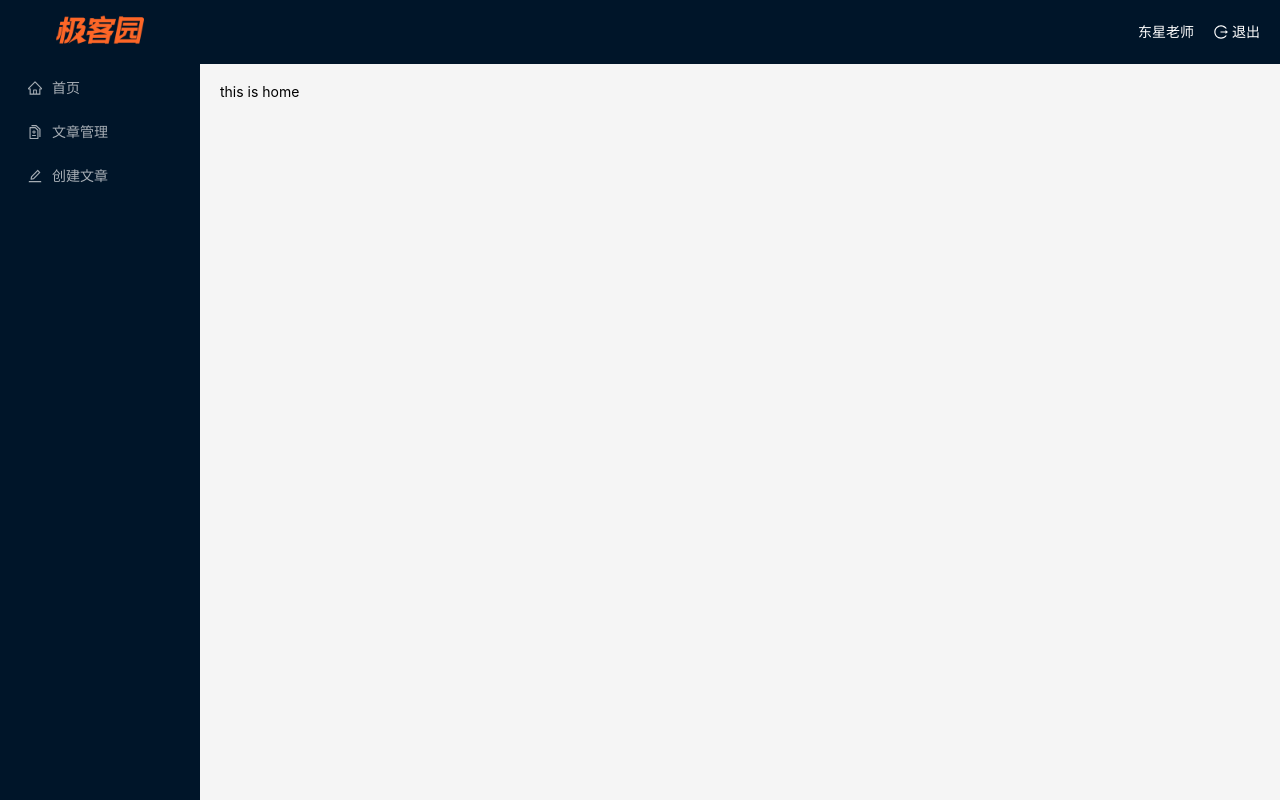
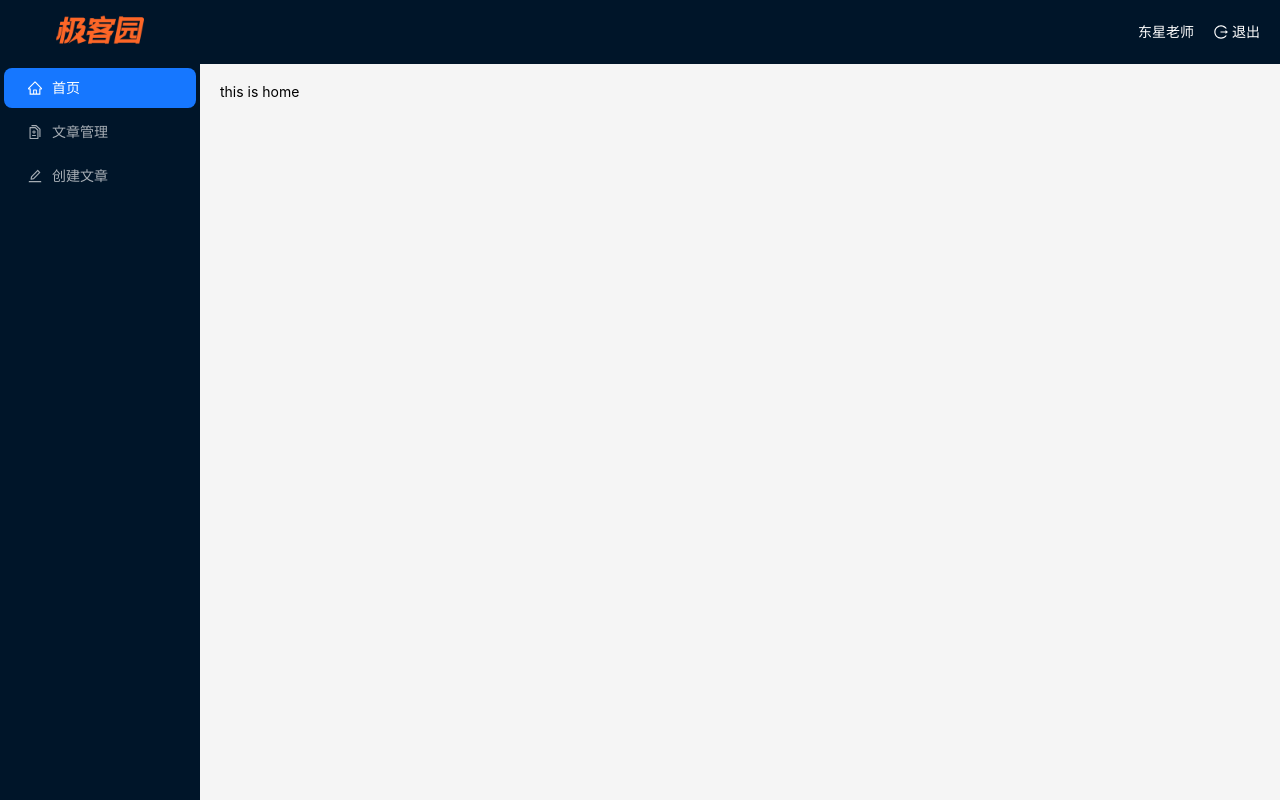
Before and after one commit to lgxssssss/react_jike, a React (Create React App) app in the folder react-booksell/: page / in a window 1280 px wide. Built offline with nearby package versions, Linux system fonts and the light colour scheme; sample sign-in values are in the browser's storage.

Commit message:
根据路由路径高亮菜单

```diff
--- a/react-booksell/src/pages/Layout/index.js
+++ b/react-booksell/src/pages/Layout/index.js
@@ -6,7 +6,7 @@
   LogoutOutlined,
 } from '@ant-design/icons'
 import './index.scss'
-import { Outlet, useNavigate } from 'react-router-dom'
+import { Outlet, useLocation, useNavigate } from 'react-router-dom'
 
 
 
@@ -38,8 +38,13 @@
     console.log('菜单被点击了',route);
     const path = route.key
     navigate(path)
+  }
 
-  }
+  //反向高亮
+  //1.获取当前路径路由
+  const location = useLocation()
+  console.log(location.pathname);
+  const selectedKey = location.pathname
 
     return (
     <Layout>
@@ -59,7 +64,7 @@
           <Menu
             mode="inline"
             theme="dark"
-            defaultSelectedKeys={['1']}
+            selectedKeys={selectedKey}
             onClick={onMenuClick}
             items={items}
             style={{ height: '100%', borderRight: 0 }}></Menu>
```
